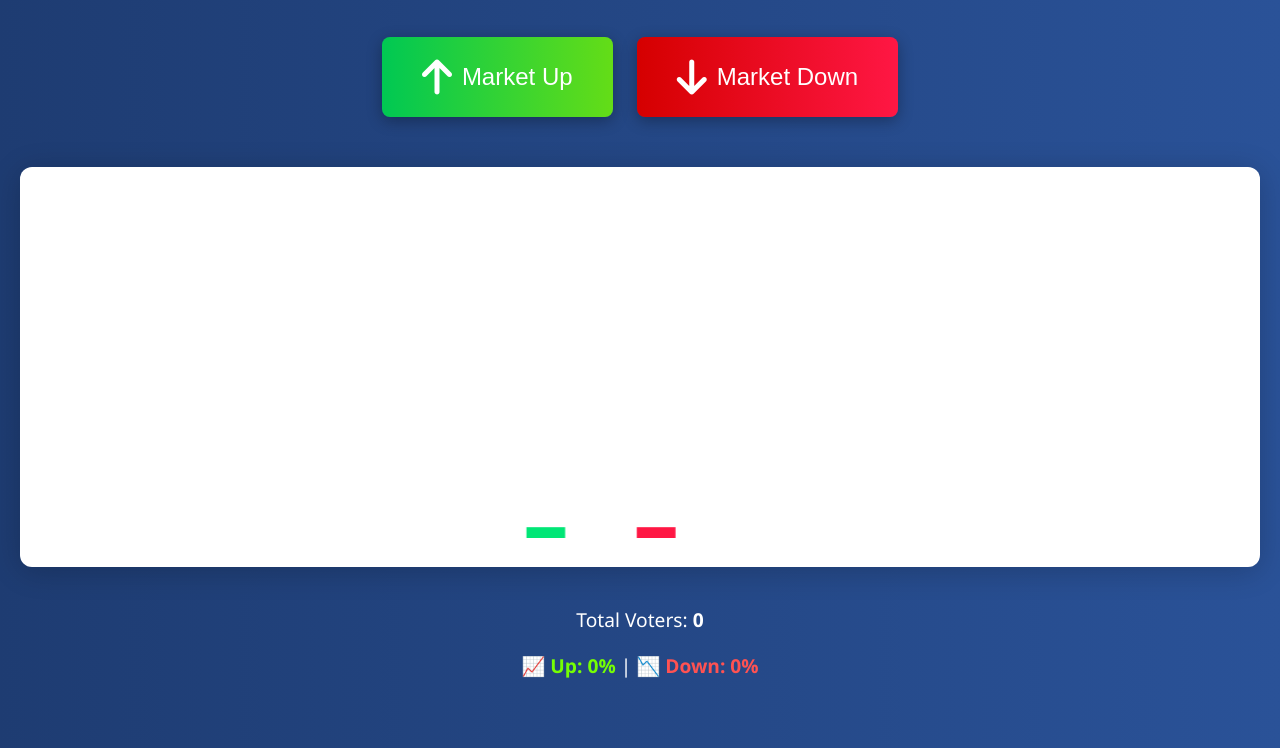
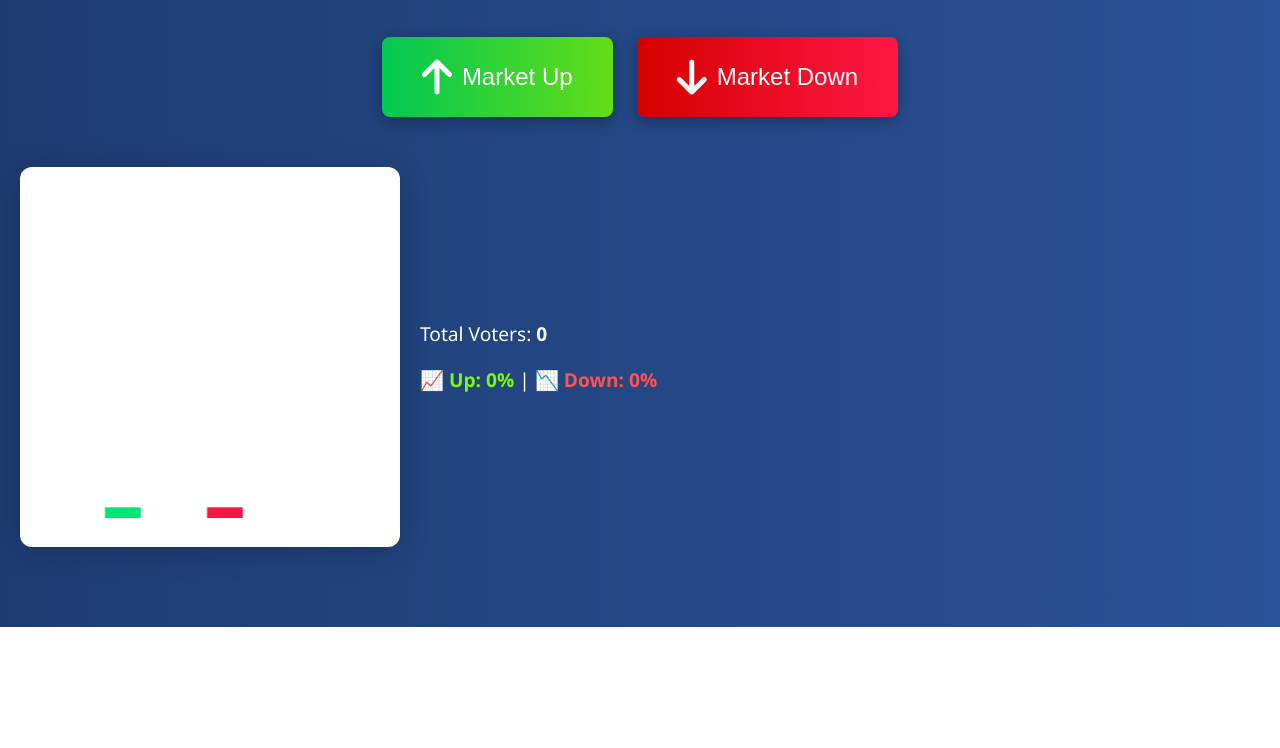
Before and after one commit to PM-curious/market-sentiment, a plain HTML site: page index.html in a window 1280 px wide. Shown: the part 173-921 px from the top of the page. After the commit the page ends 800 px from the top, so only its background shows below. Drawn offline with nearby package versions, Linux system fonts and the light colour scheme.

Commit message:
data on side of chart

```diff
--- a/index.html
+++ b/index.html
@@ -64,6 +64,22 @@
       flex-direction: column;
       align-items: center;
       margin-top: 40px;
+      gap: 20px;
+    }
+
+    .chart-wrapper {
+      display: flex;
+      flex-direction: column;
+      align-items: center;
+      justify-content: center;
+    }
+
+    .chart-content {
+      display: flex;
+      flex-wrap: wrap;
+      justify-content: center;
+      align-items: center;
+      gap: 50px;
     }
 
     canvas {
@@ -78,8 +94,8 @@
     }
 
     .summary {
-      margin-top: 20px;
       font-size: 1.2rem;
+      max-width: 300px;
     }
 
     .summary span {
@@ -88,6 +104,23 @@
 
     .up-percent { color: #76ff03; }
     .down-percent { color: #ff5252; }
+
+    /* Media Query for Larger Screens */
+    @media (min-width: 768px) {
+      .chart-container {
+        flex-direction: row;
+      }
+
+      .chart-wrapper {
+        flex-direction: row;
+        justify-content: flex-start;
+      }
+
+      .summary {
+        text-align: left;
+        max-width: 350px;
+      }
+    }
   </style>
 </head>
 <body>
@@ -105,7 +138,9 @@
   </div>
 
   <div class="chart-container">
-    <canvas id="pieChart"></canvas>
+    <div class="chart-wrapper">
+      <canvas id="pieChart"></canvas>
+    </div>
 
     <div class="summary">
       <p>Total Voters: <span id="totalVoters">0</span></p>
```
